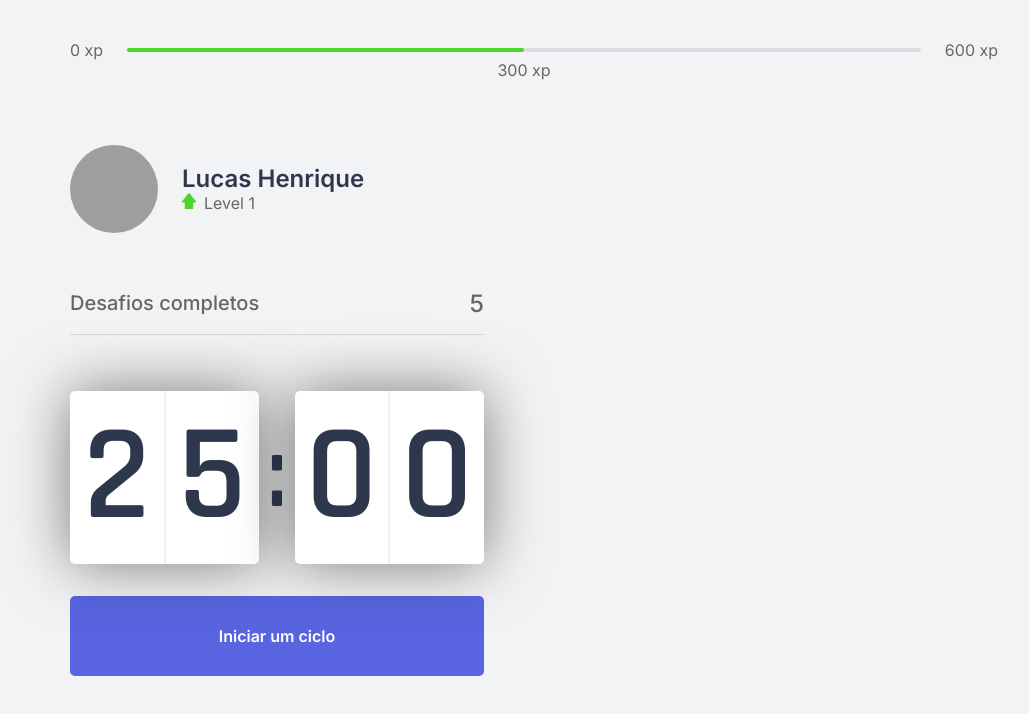
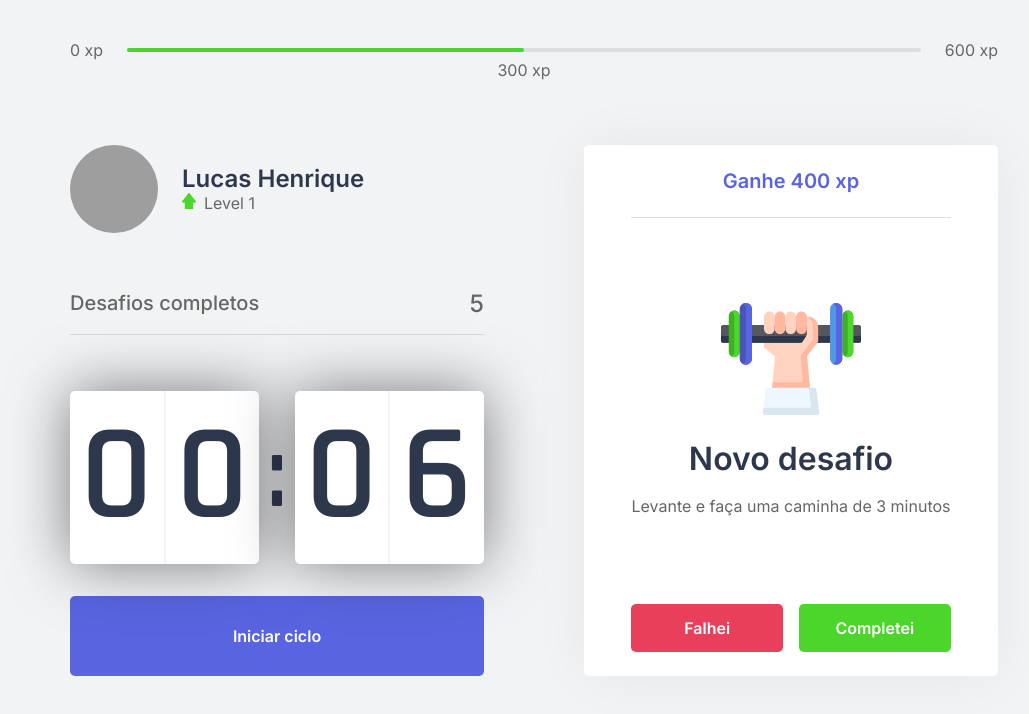
Before and after one commit to lucas-hgs/nlw-moveit, a Next.js app: page / in a window 1280 px wide. Shown: the top 714 px of the page, without its empty margins (106-1135 px from the left). Built offline with nearby package versions, Linux system fonts and the light colour scheme; grey boxes are pictures that could not be loaded.

Commit message:
Added more usability to Countdown & Created Challenge Box component

```diff
--- /dev/null
+++ b/src/components/ChallengeBox.tsx
@@ -0,0 +1,44 @@
+import styles from '../styles/components/ChallengeBox.module.css';
+
+export function ChallengeBox() {
+  const hasActiveChallenge = true;
+
+  return (
+    <div className={styles.challengeBoxContainer}>
+      { hasActiveChallenge ? (
+        <div className={styles.challengeActive}>
+          <header>Ganhe 400 xp</header>
+
+          <main>
+            <img src="icons/body.svg" alt="Body"/>
+            <strong>Novo desafio</strong>
+            <p>Levante e faça uma caminha de 3 minutos</p>
+          </main>
+
+          <footer>
+            <button
+              type="button"
+              className={styles.challengeFailedButton}
+            >
+              Falhei
+            </button>
+            <button
+              type="button"
+              className={styles.challengeSucceededButton}
+            >
+              Completei
+            </button>
+          </footer>
+        </div>
+      ) : (
+        <div className={styles.challengeNotActive}>
+          <strong>Finalize um ciclo para receber um desafio</strong>
+          <p>
+            <img src="icons/level-up.svg" alt="Level Up"/>
+            Avance de level completando desafios.
+          </p>
+        </div>
+      )}
+    </div>
+  )
+}
--- a/src/components/Countdown.tsx
+++ b/src/components/Countdown.tsx
@@ -1,9 +1,12 @@
 import { useState, useEffect } from 'react';
 import styles from '../styles/components/Countdown.module.css';
 
+let countdownTimeout: NodeJS.Timeout;
+
 export function Countdown() {
-  const [time, setTime] = useState(25 * 60);
-  const [active, setActive] = useState(false);
+  const [time, setTime] = useState(0.1 * 60);
+  const [isActive, setIsActive] = useState(false);
+  const [hasFinished, setHasFinished] = useState(false);
 
   const minutes = Math.floor(time / 60);
   const seconds = time % 60;
@@ -12,16 +15,25 @@
   const [secondLeft, secondRight] = String(seconds).padStart(2, '0').split('');
 
   function startCountdown() {
-    setActive(true);
+    setIsActive(true);
+  }
+
+  function resetCountdown() {
+    clearTimeout(countdownTimeout);
+    setIsActive(false);
+    setTime(0.1 * 60);
   }
 
   useEffect(() => {
-    if(active && time > 0) {
-      setTimeout(() => {
+    if(isActive && time > 0) {
+      countdownTimeout = setTimeout(() => {
         setTime(time - 1);
       }, 1000);
+    } else if(isActive && time === 0) {
+      setHasFinished(true);
+      setIsActive(false);
     }
-  }, [active, time]);
+  }, [isActive, time]);
 
   return (
     <div>
@@ -37,9 +49,23 @@
         </div>
       </div>
 
-      <button type="button" className={styles.countdownButton} onClick={startCountdown}>
-        Iniciar um ciclo
-      </button>
+      {hasFinished ? (
+        <button disabled className={styles.countdownButton}>
+          Ciclo encerrado
+        </button>
+      ) : (
+        <>
+          { isActive ?
+            (<button type="button" className={`${styles.countdownButton} ${styles.countdownButtonActive}`} onClick={resetCountdown}>
+              Abandonar ciclo
+            </button>)
+            :
+            (<button type="button" className={styles.countdownButton} onClick={startCountdown}>
+              Iniciar ciclo
+            </button>)
+          }
+        </>
+      )}
     </div>
   );
 }
--- a/src/pages/index.tsx
+++ b/src/pages/index.tsx
@@ -1,9 +1,10 @@
+import Head from 'next/head';
+
+import { ChallengeBox } from "../components/ChallengeBox";
 import { CompletedChallenges } from "../components/CompletedChallenges";
 import { Countdown } from "../components/Countdown";
 import { ExperienceBar } from "../components/ExperienceBar";
 import { Profile } from "../components/Profile";
-
-import Head from 'next/head';
 
 import styles from '../styles/pages/Home.module.css';
 
@@ -22,7 +23,9 @@
           <CompletedChallenges />
           <Countdown />
         </div>
-        <div></div>
+        <div>
+          <ChallengeBox />
+        </div>
       </section>
     </div>
   )
--- /dev/null
+++ b/src/styles/components/ChallengeBox.module.css
@@ -0,0 +1,111 @@
+.challengeBoxContainer {
+  height: 100%;
+
+  background: var(--white);
+  border-radius: 5px;
+  box-shadow: 0 0 60px rgba(0, 0, 0, 0.05);
+  padding: 1.5rem 2rem;
+
+  display: flex;
+  flex-direction: column;
+  align-items: center;
+  justify-content: center;
+
+  text-align: center;
+}
+
+.challengeNotActive {
+  display: flex;
+  flex-direction: column;
+  align-items: center;
+}
+
+.challengeNotActive strong {
+  font-size: 1.5rem;
+  font-weight: 500;
+  line-height: 1.4;
+}
+
+.challengeNotActive p {
+  display: flex;
+  flex-direction: column;
+  align-items: center;
+  line-height: 1.4;
+  max-width: 70%;
+  margin-top: 3rem;
+}
+
+.challengeNotActive p img {
+  margin-bottom: 1rem;
+}
+
+.challengeActive {
+  height: 100%;
+
+  display: flex;
+  flex-direction: column;
+}
+
+.challengeActive header {
+  color: var(--blue);
+  font-weight: 600;
+  font-size: 1.25rem;
+  padding: 0 2rem 1.5rem;
+
+  border-bottom: 1px solid var(--gray-line);
+}
+
+.challengeActive main {
+  flex: 1;
+  display: flex;
+  flex-direction: column;
+  align-items: center;
+  justify-content: center;
+}
+
+.challengeActive main strong {
+  font-weight: 600;
+  font-size: 2rem;
+  color: var(--title);
+  margin: 1.5rem 0 1rem;
+}
+
+.challengeActive main p {
+  line-height: 1.5;
+}
+
+.challengeActive footer {
+  display: grid;
+  grid-template-columns: 1fr 1fr;
+  gap: 1rem;
+}
+
+.challengeActive footer button {
+  height: 3rem;
+
+  display: flex;
+  align-items: center;
+  justify-content: center;
+
+  border: 0;
+  border-radius: 5px;
+
+  color: var(--white);
+
+  font-size: 1rem;
+  font-weight: 600;
+
+  transition: filter 0.2s;
+}
+
+.challengeActive footer button.challengeFailedButton {
+  background: var(--red);
+}
+
+.challengeActive footer button.challengeSucceededButton {
+  background: var(--green);
+}
+
+.challengeActive footer button:hover {
+  filter: brightness(0.9);
+}
--- a/src/styles/components/Countdown.module.css
+++ b/src/styles/components/Countdown.module.css
@@ -59,6 +59,22 @@
   transition: background-color 0.2s;
 }
 
-.countdownButton:hover {
+.countdownButton:not(:disabled):hover {
   background: var(--blue-dark);
 }
+
+.countdownButtonActive {
+  background: var(--white);
+  color: var(--title);
+}
+
+.countdownButtonActive:not(:disabled):hover {
+  background: var(--red);
+  color: var(--white);
+}
+
+.countdownButton:disabled {
+  background: var(--white);
+  color: var(--text);
+  cursor: not-allowed;
+}
```
Also changed, not shown: src/contexts/ChallengesContext.tsx (added).
